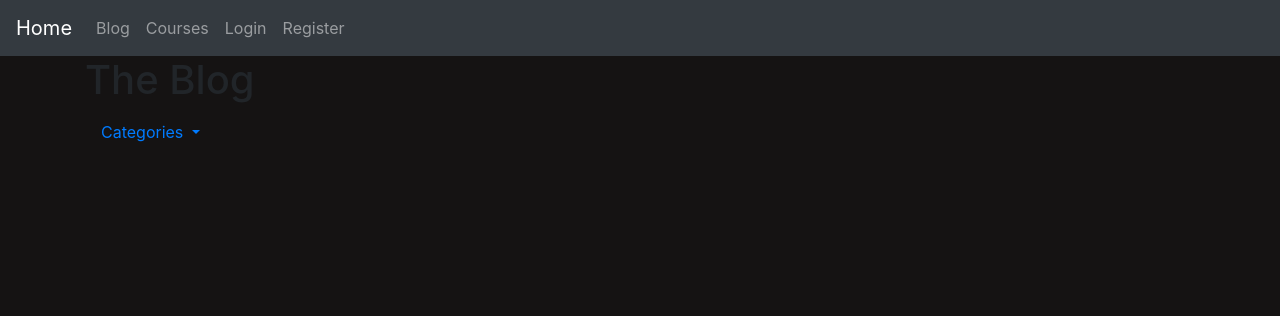
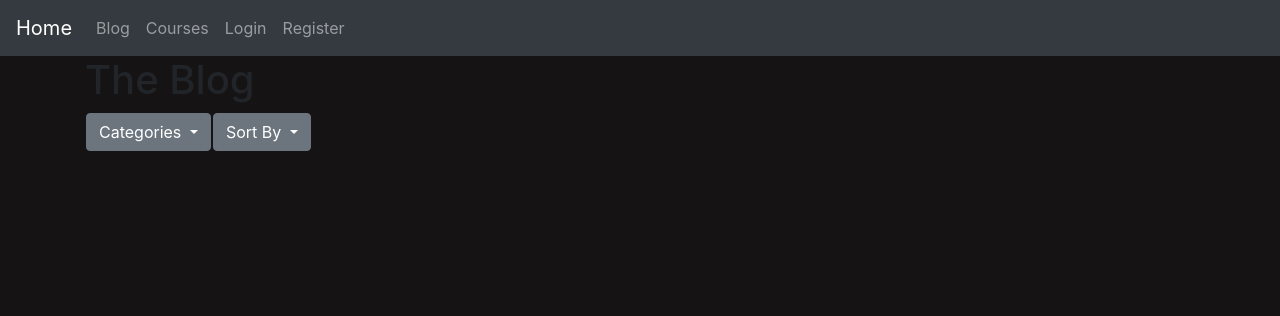
Before and after one commit to NickBurnam/SJSU-CS160-Website-Project, a Django app: page /blog/ in a window 1280 px wide. Shown: the top 316 px of the page. Run offline with Django 3.2, Linux system fonts and the light colour scheme; data that the repository does not hold is empty; some libraries are stand-ins or nearby versions.

Commit message:
Drop Down Menus

```diff
--- a/blog/templates/blog/blogIndex.html
+++ b/blog/templates/blog/blogIndex.html
@@ -6,17 +6,38 @@
 
 <div class="container">
 	<h1> The Blog </h1>
-	<a class="nav-link dropdown-toggle" href="#" id="navbarDropdown" role="button" data-toggle="dropdown" aria-haspopup="true" aria-expanded="false">
+	<table style="width:20%">
+	<tr>
+	<td>
+	<div class="dropdown">
+		<button class="btn btn-secondary dropdown-toggle" type="button" id="dropdownMenuButton" data-toggle="dropdown" aria-haspopup="true" aria-expanded="false">
 			Categories
-	</a>
-	<div class="dropdown-menu" aria-labelledby="navbarDropdown">
+		</button>
+		<div class="dropdown-menu" aria-labelledby="dropdownMenuButton">
 		  <a class="dropdown-item" href="{% url 'blog:category' 'Django tutorial' %}">Django tutorial</a>
 		  <div class="dropdown-divider"></div>
 		  <a class="dropdown-item" href="{% url 'blog:category' 'News' %}">News</a>
 		  <div class="dropdown-divider"></div>
 		  <a class="dropdown-item" href="{% url 'blog:category' 'Miscellaneous' %}">Miscellaneous</a>
 		</div>
-	<ul class="list-group">
+	  </div>
+	  <br/>
+	</td>
+	<td>
+	  <div class="dropdown">
+		<button class="btn btn-secondary dropdown-toggle" type="button" id="dropdownMenuButton" data-toggle="dropdown" aria-haspopup="true" aria-expanded="false">
+			Sort By
+		</button>
+		<div class="dropdown-menu" aria-labelledby="dropdownMenuButton">
+		  <a class="dropdown-item" href="#">Date</a>
+		  <div class="dropdown-divider"></div>
+		  <a class="dropdown-item" href="#">Title</a>
+		</div>
+	  </div>
+	  <br/>
+	</td>
+	</tr>
+	</table>
 	{% for x in object_list %}
 		<li class="list-group-item"><a href="{% url 'blog:article-detail' x.pk %}"><h3>{{ x.title }}</h3></a><br/>
 		Posted by {{ x.author }}
--- a/blog/views.py
+++ b/blog/views.py
@@ -18,7 +18,6 @@
     model = BlogArticle
     template_name = "blog/blogIndex.html"
     ordering = ["-date"]
-
 
 class BlogPostView(DetailView):
     model = BlogArticle
```
Lines whose indentation alone changed are shown as unchanged.
